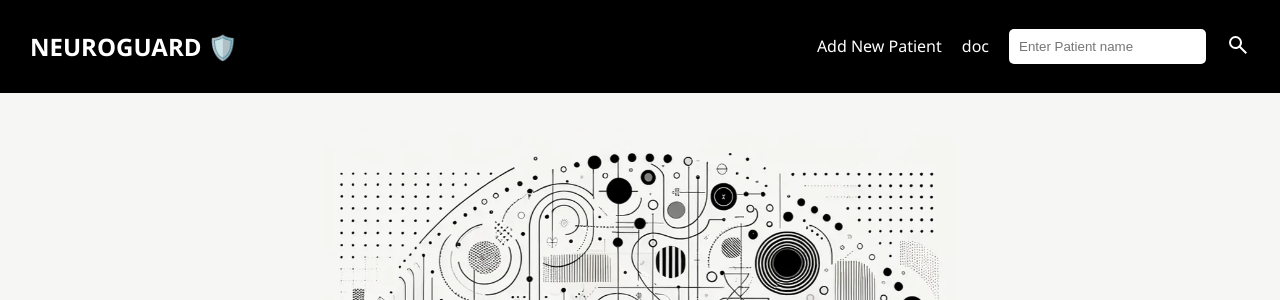
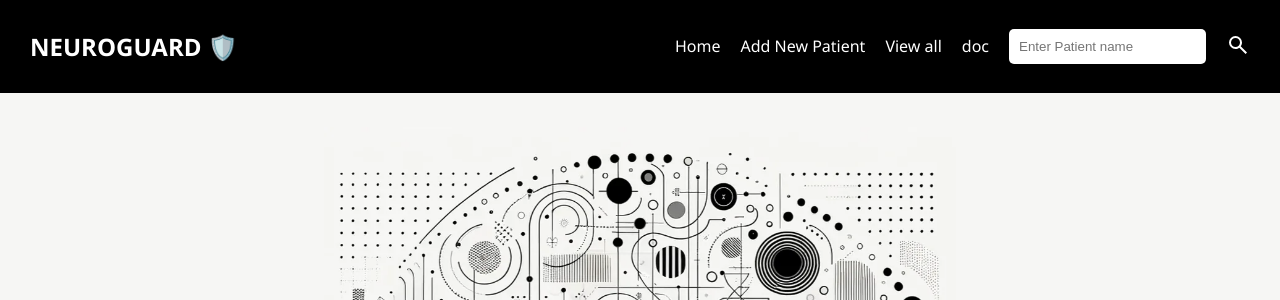
Before and after one commit to kstarkiller/simplon_brief14_NeuroApp, a FastAPI app: page / in a window 1280 px wide. Shown: the top 300 px of the page. Run offline with FastAPI, Linux system fonts and the light colour scheme.

Commit message:
Mise à jour des liens de navigation dans les templates

```diff
--- a/braintumor-ui/app.py
+++ b/braintumor-ui/app.py
@@ -4,7 +4,7 @@ sys.path.append(os.path.abspath(os.path.join(os.path.dirname(__file__), '../..')
 from hidden import MONGO_URI
 
 import uvicorn
-from fastapi import FastAPI, Request, Form, File, UploadFile
+from fastapi import FastAPI, Request, Form, HTTPException
 from fastapi.staticfiles import StaticFiles
 from fastapi.templating import Jinja2Templates
 from fastapi.responses import HTMLResponse, RedirectResponse, JSONResponse
--- a/braintumor-ui/templates/index.html
+++ b/braintumor-ui/templates/index.html
@@ -149,7 +149,9 @@
         <h2 class="logo"><a href="/">NEUROGUARD 🛡️</a></h2>
 
         <div class="LinkContainer">
+          <a href="/">Home</a>
           <a href="/add_patient">Add New Patient</a>
+          <a href="/view_patients">View all</a>
           <a href="/docs#">doc</a>
           <div class="searchbarContainer">
             <input
--- a/braintumor-ui/templates/view_patients.html
+++ b/braintumor-ui/templates/view_patients.html
@@ -18,7 +18,9 @@
         <h2 class="logo"><a href="/">NEUROGUARD 🛡️</a></h2>
 
         <div class="LinkContainer">
+          <a href="/">Home</a>
           <a href="/add_patient">Add New Patient</a>
+          <a href="/view_patients">View all</a>
           <a href="/docs#">doc</a>
           <div class="searchbarContainer">
             <input
```
